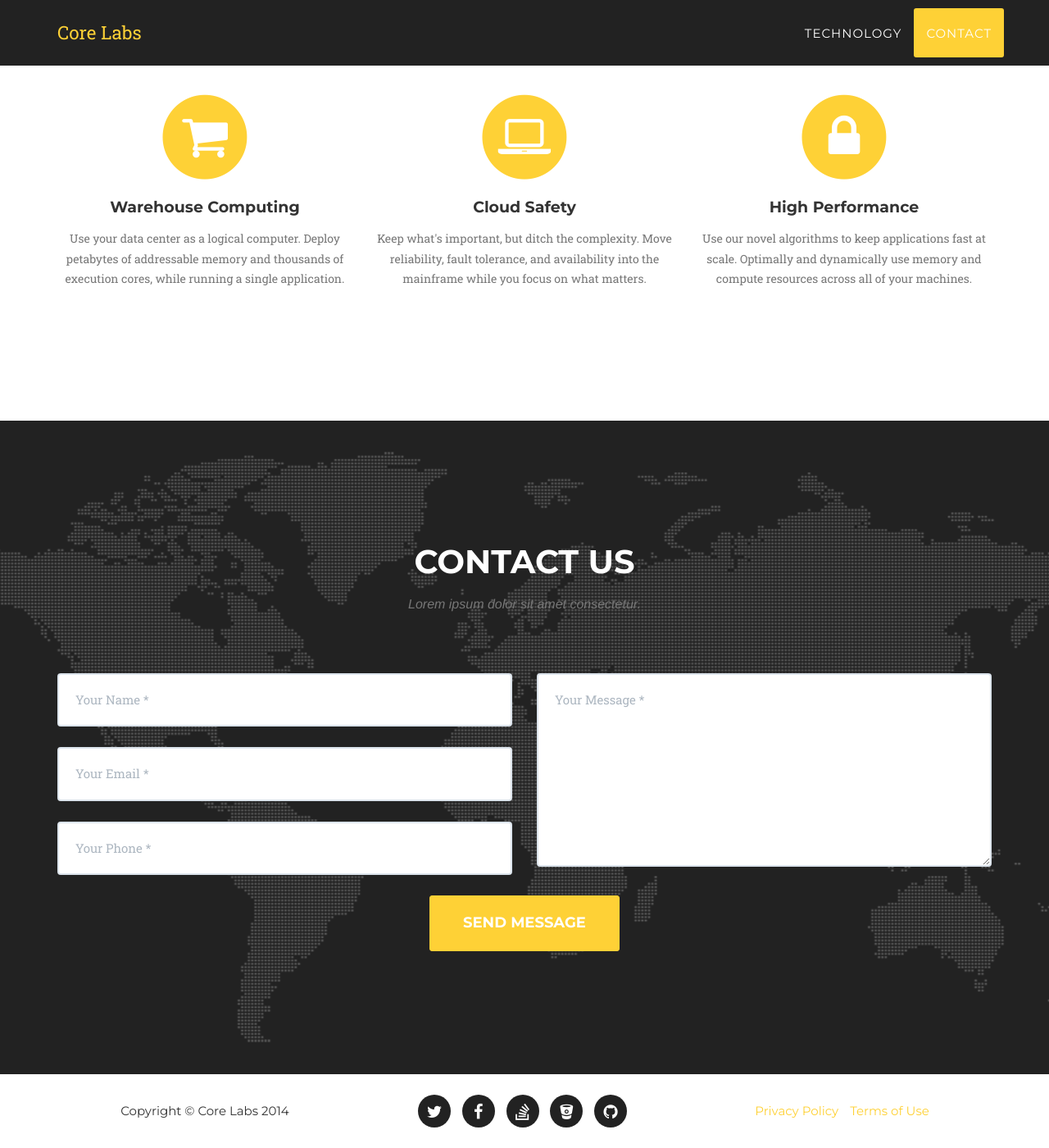
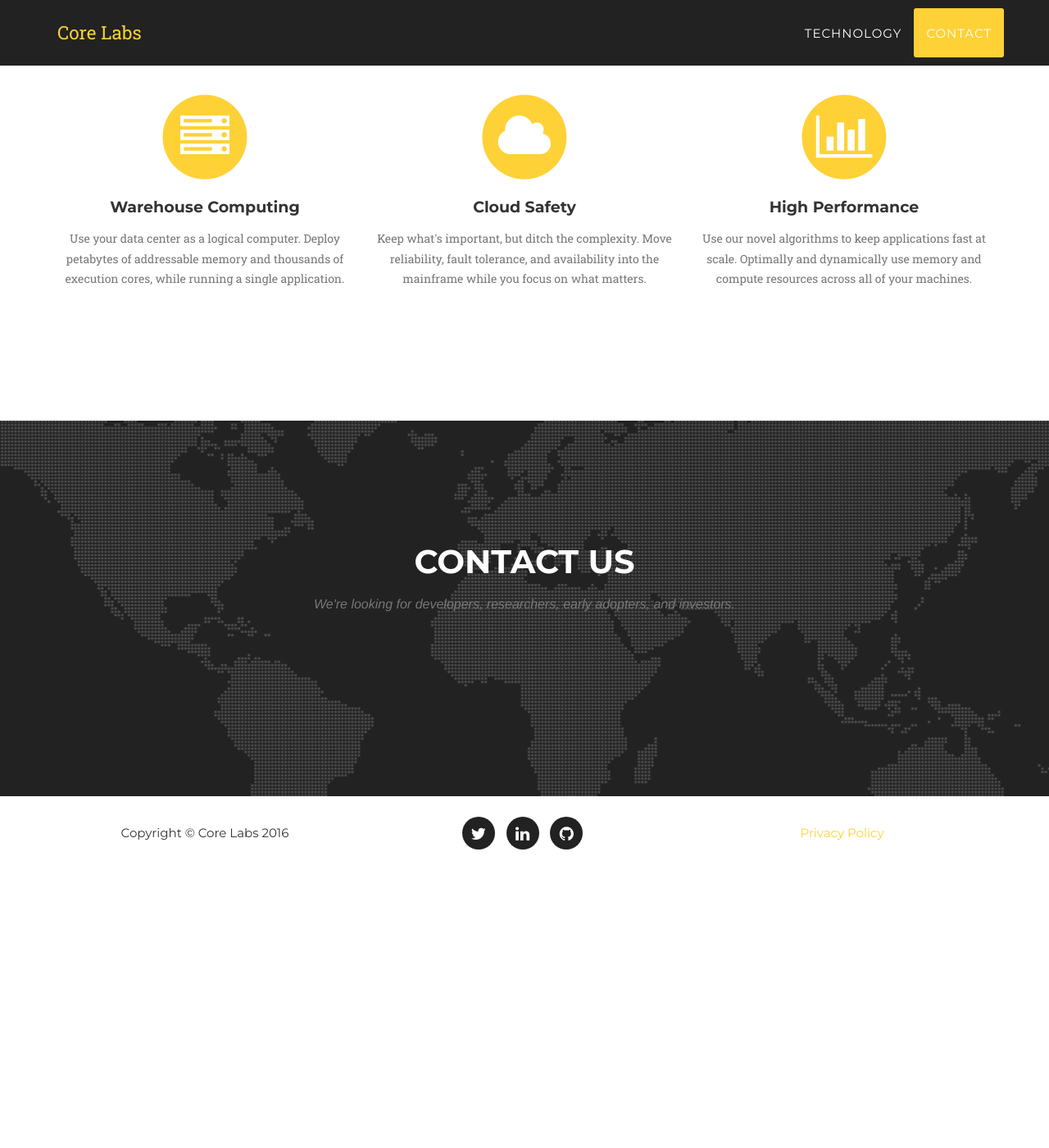
Before and after one commit to sholsapp/corelabs-site, a Jekyll site: the page built from index.html, in a window 1280 px wide and 1400 px high, scrolled down 957 px. Shown: the whole window at 82% size. Built offline with Jekyll 4.4.1, drawn with Linux system fonts in a browser that asks for light colours; some web fonts are replaced; after the commit the page ends 2018 px from its top, so only the background shows below that; some of the changed text lies outside the part shown.

Commit message:
Some fancy.

```diff
--- a/_config.yml
+++ b/_config.yml
@@ -1,10 +1,10 @@
-url: https://y7kim.github.io
-baseurl: /agency-jekyll-theme/
+url: http://corelabs.io
+baseurl:
 
 # Site settings
 title: Core Labs
 email: your-email@domain.com
-description: "Write an awesome description for your new site here. You can edit this line in _config.yml. It will appear in your document head meta (for Google search results) and in your feed.xml site description."
+description: "Core Labs distributed shared memory infrastructure. Treat your data center like a computer."
 
 # Color settings (hex-codes without the leading hash-tag)
 color:
@@ -14,56 +14,31 @@
 
 # Team names, titles and social links
 people:
-- name: Kay Garland
-  pic: 1
-  position: Lead Designer
+- name: Stephen Holsapple
+  pic: sholsapp
+  position: Lead Engineer
   social:
     - title: twitter
       url: #
     - title: facebook
       url: #
-    - title: stack-overflow
+    - title: github
       url: #
 
-- name: Larry Parker
-  pic: 2
-  position: Lead Marketer
-  social:
-    - title: twitter
-      url: #
-    - title: facebook
-      url: #
-    - title: linkedin
-      url: #
-
-- name: Diana Petersen
-  pic: 3
-  position: Lead Developer
-  social:
-    - title: twitter
-      url: #
-    - title: facebook
-      url: #
-    - title: google-plus
-      url: #
-
-# Social networks usernames (many more available: google-plus, flickr, dribbble, pinterest, instagram, tumblr, linkedin, etc.)
+# Social networks usernames (many more available: google-plus, flickr,
+# dribbble, pinterest, instagram, tumblr, linkedin, stack-overflow, bitbucket,
+# etc.)
 social:
   - title: twitter
-    url: http://twitter.com/jekyllrb
-  - title: facebook
     url:
-  - title: stack-overflow
-    url: http://stackoverflow.com/questions/tagged/jekyll
-  - title: bitbucket
-    url: http://bitbucket.org/jekyll
+  - title: linkedin
+    url: https://www.linkedin.com/in/sholsapp
   - title: github
-    url: http://github.com/jekyll
+    url: https://github.com/sholsapp/gallocy
 
 # Postal address (add as many lines as necessary)
 address:
-  - line: 3481 Melrose Place
-  - line: Beverly Hills, CA 90210
+  - line: Mountain View, CA 94085
 
 # Build settings
 markdown: kramdown
--- a/_includes/contact.html
+++ b/_includes/contact.html
@@ -3,40 +3,7 @@
         <div class="row">
             <div class="col-lg-12 text-center">
                 <h2 class="section-heading">Contact Us</h2>
-                    <h3 class="section-subheading text-muted">Lorem ipsum dolor sit amet consectetur.</h3>
-                </div>
-            </div>
-            <div class="row">
-                <div class="col-lg-12">
-                    <form name="sentMessage" id="contactForm" novalidate>
-                        <div class="row">
-                            <div class="col-md-6">
-                                <div class="form-group">
-                                    <input type="text" class="form-control" placeholder="Your Name *" id="name" required data-validation-required-message="Please enter your name.">
-                                    <p class="help-block text-danger"></p>
-                                </div>
-                                <div class="form-group">
-                                    <input type="email" class="form-control" placeholder="Your Email *" id="email" required data-validation-required-message="Please enter your email address.">
-                                    <p class="help-block text-danger"></p>
-                                </div>
-                                <div class="form-group">
-                                    <input type="tel" class="form-control" placeholder="Your Phone *" id="phone" required data-validation-required-message="Please enter your phone number.">
-                                    <p class="help-block text-danger"></p>
-                                </div>
-                            </div>
-                            <div class="col-md-6">
-                                <div class="form-group">
-                                    <textarea class="form-control" placeholder="Your Message *" id="message" required data-validation-required-message="Please enter a message."></textarea>
-                                    <p class="help-block text-danger"></p>
-                                </div>
-                            </div>
-                            <div class="clearfix"></div>
-                            <div class="col-lg-12 text-center">
-                                <div id="success"></div>
-                                <button type="submit" class="btn btn-xl">Send Message</button>
-                            </div>
-                        </div>
-                    </form>
+                <h3 class="section-subheading text-muted">We're looking for developers, researchers, early adopters, and investors.</h3>
             </div>
         </div>
     </div>
--- a/_includes/footer.html
+++ b/_includes/footer.html
@@ -2,7 +2,7 @@
         <div class="container">
             <div class="row">
                 <div class="col-md-4">
-                    <span class="copyright">Copyright &copy; {{ site.title }} 2014</span>
+                    <span class="copyright">Copyright &copy; {{ site.title }} 2016</span>
                 </div>
                 <div class="col-md-4">
                     <ul class="list-inline social-buttons">
@@ -16,8 +16,6 @@
                     <ul class="list-inline quicklinks">
                         <li><a href="#">Privacy Policy</a>
                         </li>
-                        <li><a href="#">Terms of Use</a>
-                        </li>
                     </ul>
                 </div>
             </div>
--- a/_includes/header.html
+++ b/_includes/header.html
@@ -35,9 +35,9 @@
     <header>
         <div class="container">
             <div class="intro-text">
-                <div class="intro-lead-in">Our mission is to use data centers as computers</div>
-                <div class="intro-heading">Mainframe</div>
-                <a href="#technology" class="page-scroll btn btn-xl">Tell Me More</a>
+                <div class="intro-lead-in">Treat your data center</div>
+                <div class="intro-heading">Like a computer</div>
+                <a href="#technology" class="page-scroll btn btn-xl">Learn How</a>
             </div>
         </div>
     </header>
--- a/_includes/team.html
+++ b/_includes/team.html
@@ -3,13 +3,13 @@
         <div class="container">
             <div class="row">
                 <div class="col-lg-12 text-center">
-                    <h2 class="section-heading">Our Amazing Team</h2>
-                    <h3 class="section-subheading text-muted">Lorem ipsum dolor sit amet consectetur.</h3>
+                    <h2 class="section-heading">Team</h2>
+                    <h3 class="section-subheading text-muted"></h3>
                 </div>
             </div>
             <div class="row">
                 {% for member in site.people %}
-                <div class="col-sm-4">
+                <div class="col-sm-12">
                     <div class="team-member">
                         <img src="img/team/{{ member.pic }}.jpg" class="img-responsive img-circle" alt="">
                         <h4>{{ member.name }}</h4>
--- a/_includes/technology.html
+++ b/_includes/technology.html
@@ -11,7 +11,7 @@
                 <div class="col-md-4">
                     <span class="fa-stack fa-4x">
                         <i class="fa fa-circle fa-stack-2x text-primary"></i>
-                        <i class="fa fa-shopping-cart fa-stack-1x fa-inverse"></i>
+                        <i class="fa fa-server fa-stack-1x fa-inverse"></i>
                     </span>
                     <h4 class="service-heading">Warehouse Computing</h4>
                     <p class="text-muted">Use your data center as a logical computer. Deploy petabytes of addressable memory and thousands of execution cores, while running a single application.</p>
@@ -19,7 +19,7 @@
                 <div class="col-md-4">
                     <span class="fa-stack fa-4x">
                         <i class="fa fa-circle fa-stack-2x text-primary"></i>
-                        <i class="fa fa-laptop fa-stack-1x fa-inverse"></i>
+                        <i class="fa fa-cloud fa-stack-1x fa-inverse"></i>
                     </span>
                     <h4 class="service-heading">Cloud Safety</h4>
                     <p class="text-muted">Keep what's important, but ditch the complexity. Move reliability, fault tolerance, and availability into the mainframe while you focus on what matters.</p>
@@ -27,7 +27,7 @@
                 <div class="col-md-4">
                     <span class="fa-stack fa-4x">
                         <i class="fa fa-circle fa-stack-2x text-primary"></i>
-                        <i class="fa fa-lock fa-stack-1x fa-inverse"></i>
+                        <i class="fa fa-bar-chart fa-stack-1x fa-inverse"></i>
                     </span>
                     <h4 class="service-heading">High Performance</h4>
                     <p class="text-muted">Use our novel algorithms to keep applications fast at scale. Optimally and dynamically use memory and compute resources across all of your machines.</p>
```
Also changed, not shown: img/about/1.jpg (deleted), img/about/2.jpg (deleted), img/about/3.jpg (deleted), img/about/4.jpg (deleted), img/team/1.jpg (deleted), img/team/2.jpg (deleted), img/team/3.jpg (deleted), img/team/sholsapp.jpg (added), 1 other file. Lines whose indentation alone changed are shown as unchanged.
